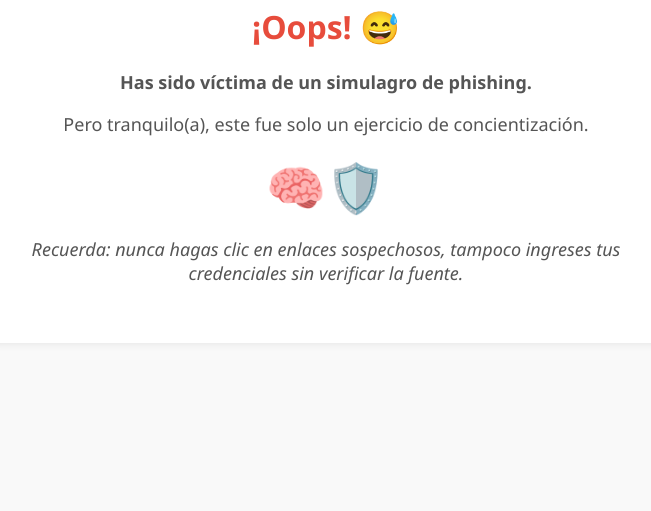
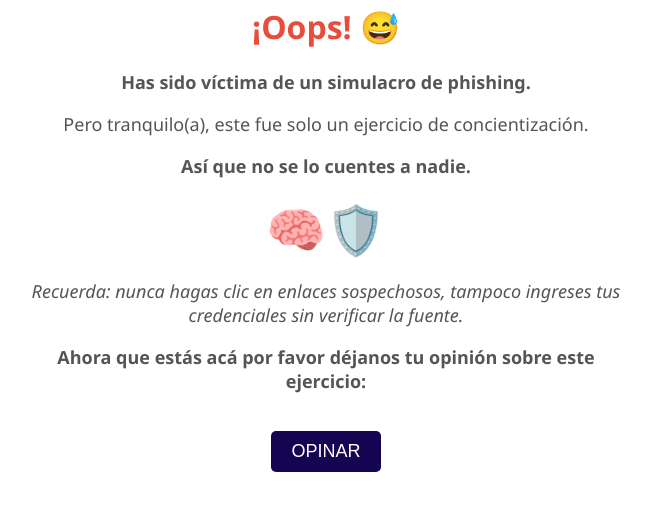
Before and after one commit to Alex87-db/simulacro-phishing, a plain HTML site: page index.html in a window 1280 px wide. Shown: the part 219-730 px from the top of the page, without its empty margins (314-965 px from the left). Drawn offline with Linux system fonts and the light colour scheme.

Commit message:
Update index.html

```diff
--- a/index.html
+++ b/index.html
@@ -17,16 +17,31 @@
     h1 { color: #e74c3c; }
     p { font-size: 18px; color: #555; }
     .emoji { font-size: 48px; margin-top: 10px; }
+    .opinion-button {
+      margin-top: 20px;
+      padding: 10px 20px;
+      font-size: 18px;
+      color: white;
+      background-color: #150452;
+      border: none;
+      border-radius: 5px;
+      cursor: pointer;
+    }
   </style>
 </head>
 <body>
   <div class="card">
     <img src="https://katoki.coop/wp-content/uploads/2024/09/logo-katoki.png" alt="Logo Institucional">
     <h1>¡Oops! 😅</h1>
-    <p><strong>Has sido víctima de un simulagro de phishing.</strong></p>
+    <p><strong>Has sido víctima de un simulacro de phishing.</strong></p>
     <p>Pero tranquilo(a), este fue solo un ejercicio de concientización.</p>
+    <p><strong>Así que no se lo cuentes a nadie.</strong></p>
     <div class="emoji">🧠🛡️</div>
     <p><em>Recuerda: nunca hagas clic en enlaces sospechosos, tampoco ingreses tus credenciales sin verificar la fuente.</em></p>
+    <p><strong>Ahora que estás acá por favor déjanos tu opinión sobre este ejercicio:</p></strong></p>
+    <a href="https://forms.gle/rDi9RP1wyFqyKRyRA" target="_blank">
+      <button class="opinion-button">OPINAR</button>
+    </a>
   </div>
 </body>
 </html>
```
